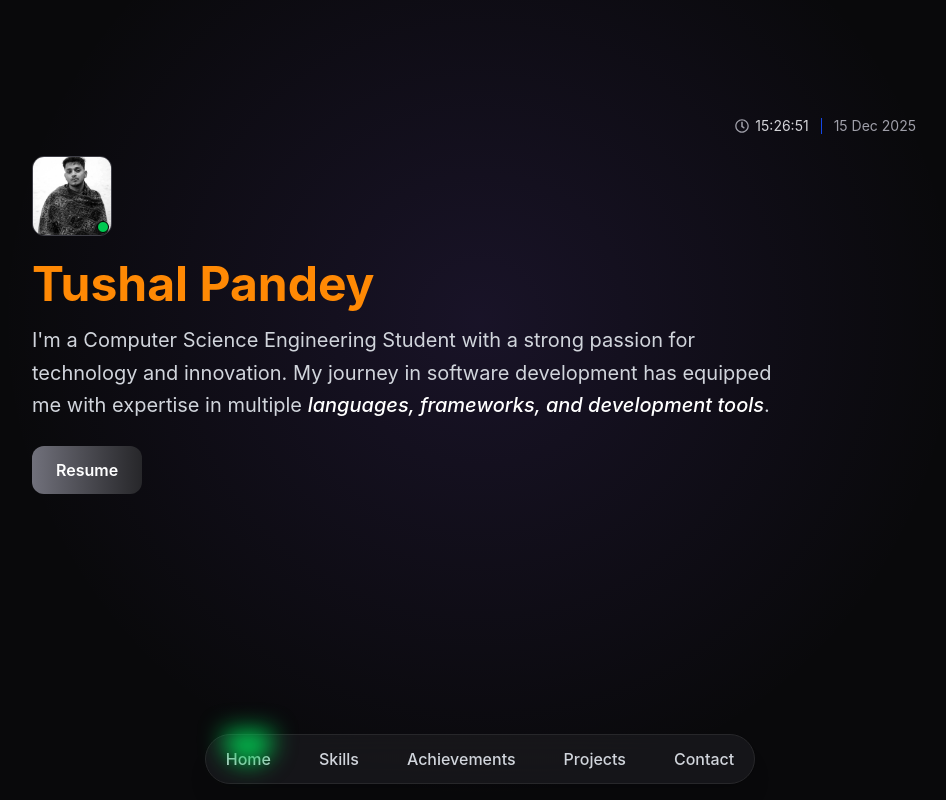
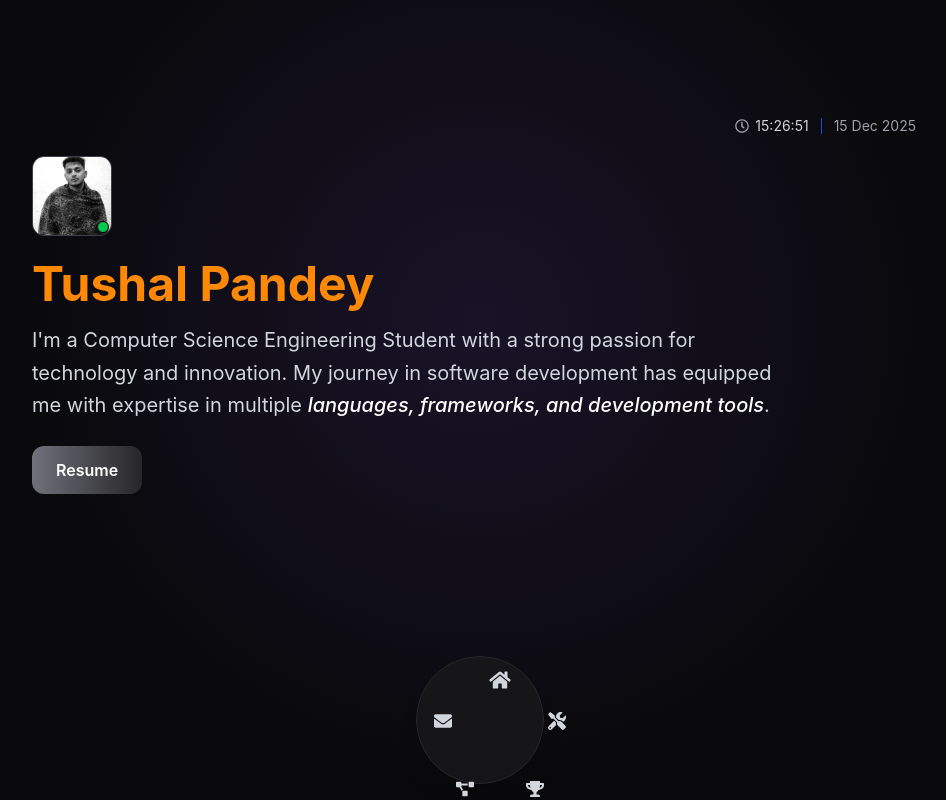
Before and after one commit to pandeYtushal/Portfolio2, a React (Vite) app: page / in a window 1280 px wide. Shown: the top 800 px of the page, without its empty margins (160-1106 px from the left). Built offline with nearby package versions, Linux system fonts and the light colour scheme.

Commit message:
Refactor Navbar layout and animation logic

```diff
--- a/src/components/Navbar.jsx
+++ b/src/components/Navbar.jsx
@@ -37,58 +37,45 @@ const Navbar = () => {
           }
         });
       },
-      {
-        threshold: 0.6,
-      }
+      { threshold: 0.6 }
     );
 
-    sections.forEach((section) =>
-      observerRef.current.observe(section)
-    );
-
+    sections.forEach((section) => observerRef.current.observe(section));
     return () => observerRef.current.disconnect();
   }, []);
 
+  const radius = 60; // Adjust for circle size
+  const angleStep = 360 / navLinks.length;
+
   return (
-    <nav className="fixed bottom-4 left-0 right-0 z-50 flex justify-center px-3">
-      <div className="bg-zinc-900/90 backdrop-blur-md px-3 py-2 rounded-full border border-zinc-800 shadow-xl">
-        <div className="relative flex gap-4 sm:gap-6 md:gap-8 whitespace-nowrap">
+    <nav className="fixed bottom-4 left-1/2 -translate-x-1/2 z-50">
+      <div className="relative w-32 h-32 bg-zinc-900/90 backdrop-blur-md rounded-full border border-zinc-800 shadow-xl flex items-center justify-center">
         {navLinks.map((link, index) => {
           const Icon = link.icon;
+          const angle = index * angleStep;
+          const x = radius * Math.cos((angle - 90) * (Math.PI / 180));
+          const y = radius * Math.sin((angle - 90) * (Math.PI / 180));
+          const isActive = activeIndex === index;
+          const isHovered = hoverIndex === index;
 
           return (
-              <a key={link.name}href={link.href}onMouseEnter={() => setHoverIndex(index)}onMouseLeave={() => setHoverIndex(null)}
-                className="relative flex items-center justify-center px-2 py-1 text-gray-300 hover:text-white transition font-medium">
-                {/* ACTIVE glow */}
-                {activeIndex === index && (
-                  <motion.span layoutId="nav-active"className="absolute -top-3 left-1/2 -translate-x-1/2 h-8 w-12 rounded-b-full bg-green-500 blur-md"
-                    transition={{
-                      type: "spring",
-                      stiffness: 500,
-                      damping: 35,
+            <motion.a
+              key={link.name}
+              href={link.href}
+              onMouseEnter={() => setHoverIndex(index)}
+              onMouseLeave={() => setHoverIndex(null)}
+              className="absolute flex items-center justify-center w-10 h-10 text-gray-300 hover:text-white transition"
+              style={{ left: `calc(50% + ${x}px)`, top: `calc(50% + ${y}px)`, transform: 'translate(-50%, -50%)' }}
+              animate={{
+                rotate: isActive || isHovered ? 360 : 0,
+                scale: isActive || isHovered ? 1.2 : 1,
               }}
-                  />
-                )}
-
-                {/* HOVER glow (animated opacity for smooth in/out) */}
-                <motion.span
-                  className="absolute -top-2 left-1/2 -translate-x-1/2 h-5 w-8 rounded-b-full bg-purple-green-500 blur-sm"
-                  initial={{ opacity: 0 }}
-                  animate={{opacity: hoverIndex === index && activeIndex !== index ? 1 : 0,
-                  }}
-                  transition={{ duration: 0.2 }} />
-
-                {/* Icon (mobile) */}
-                <Icon className="text-lg sm:hidden" />
-
-                {/* Text (desktop) */}
-                <span className="hidden sm:block text-sm md:text-base">
-                  {link.name}
-                </span>
-              </a>
+              transition={{ duration: 0.3 }}
+            >
+              <Icon className="text-lg" />
+            </motion.a>
           );
         })}
-        </div>
       </div>
     </nav>
   );
```
Lines whose indentation alone changed are shown as unchanged.
